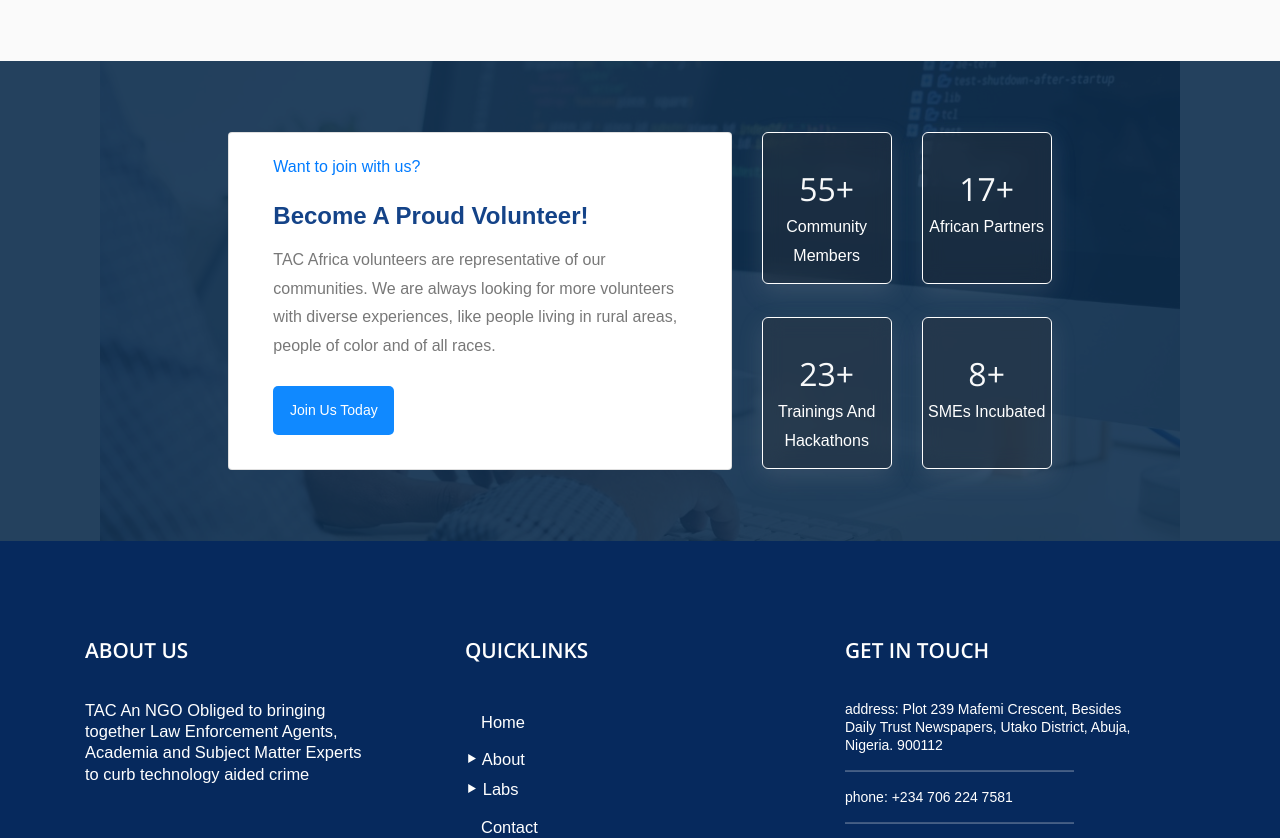
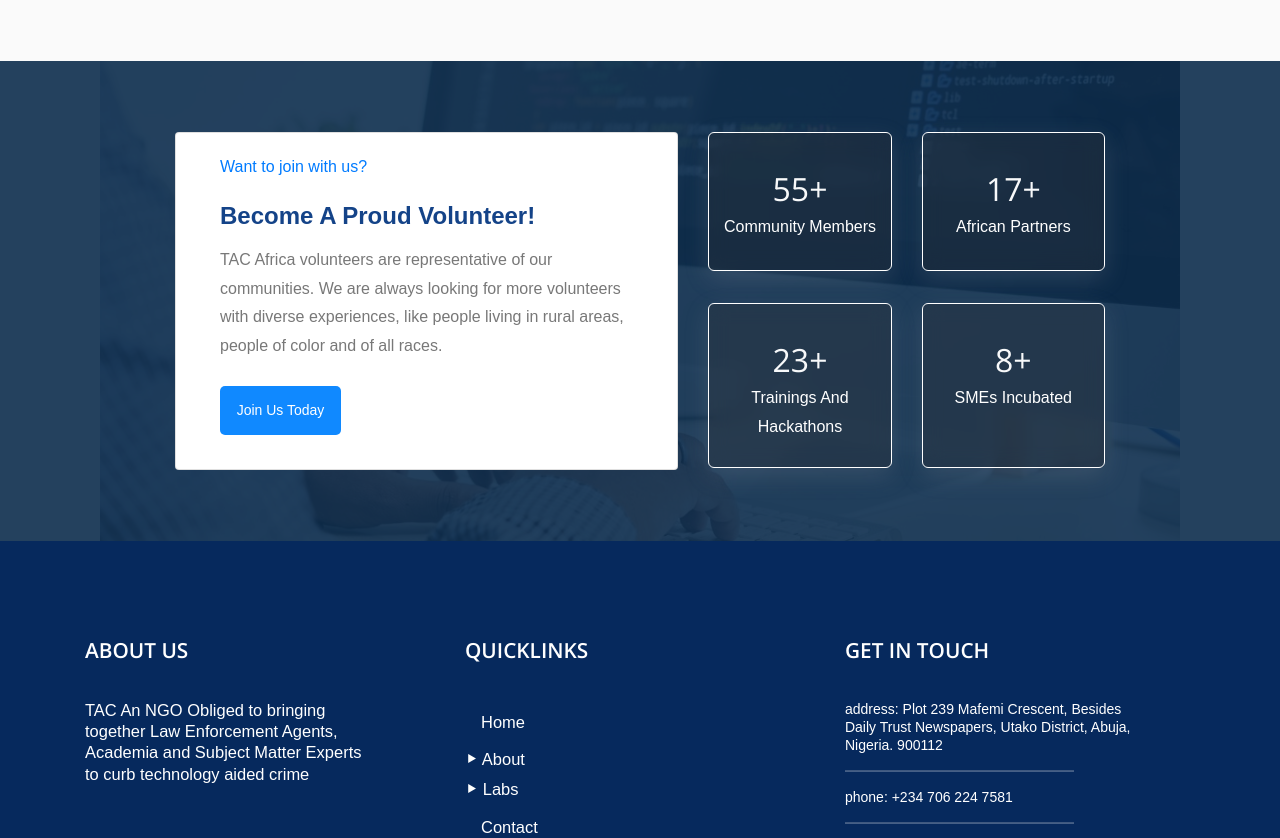
Before and after one commit to Ekaji/tac-africa-website, a Next.js app: page / in a window 1280 px wide. Shown: the part 1640-2478 px from the top of the page. Built offline with nearby package versions, Linux system fonts and the light colour scheme.

Commit message:
fixed issues with join us component

```diff
--- a/components/joinUs.jsx
+++ b/components/joinUs.jsx
@@ -32,7 +32,7 @@ const JoinUs = () => {
                   </Card>
                 </div>
               </Col>
-              <Col lg={3} md={6}  className={ styles.joinUs_card__small_container } >
+              <Col lg={4} md={6} xxl={3}  className={ styles.joinUs_card__small_container } >
                 <Row  className={ styles.card_small_main } >
                   <Col xs={6} >
                     <Card className={['mb-3', styles.joinUs_card__small].join(' ')} >
--- a/pages/our_team/index.jsx
+++ b/pages/our_team/index.jsx
@@ -27,11 +27,11 @@ export default function OurTeam() {
     )
   }
 
-  const backgroundImg = "/Rectangle 70.jpg"
+  const backgroundImg = "/ser-1.png"
 
   return(
     <Container fluid className={ styles.ourTeam_container_main }>
-      <HeroBanner activeLink={'meet our team'}  backgroundImg={backgroundImg} />
+      <HeroBanner activeLink={'meet our team'} text={'meet our team'} bannerOverlay backgroundImg={backgroundImg} />
       <Container>
 
       <div className={ styles.ourTeam_container } >
```
